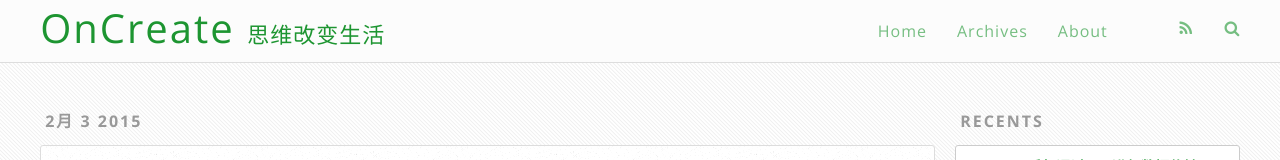
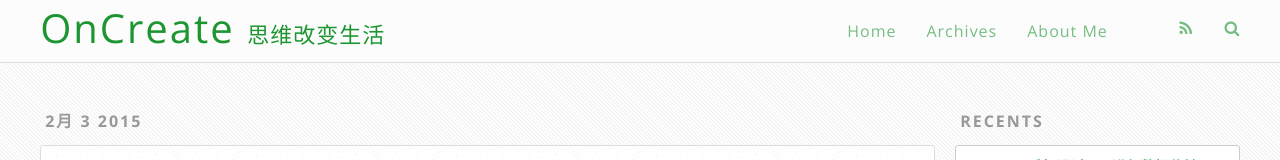
Before and after one commit to folee/folee.github.io, a plain HTML site: page 2015/02/03/Android手机通过wifi进行数据传输/index.html in a window 1280 px wide. Shown: the top 160 px of the page. Drawn offline with nearby package versions, Linux system fonts and the light colour scheme.

Commit message:
Site updated: 2015-02-03 20:11:01

```diff
--- a/2015/02/03/Android手机通过wifi进行数据传输/index.html
+++ b/2015/02/03/Android手机通过wifi进行数据传输/index.html
@@ -75,7 +75,7 @@ Eclipse设置语言为utf-8才能查看中文注释
 
           <a class="main-nav-link" href="/archives">Archives</a>
 
-          <a class="main-nav-link" href="/about">About</a>
+          <a class="main-nav-link" href="/about">About Me</a>
 
       </nav>
       <div id="search-form-wrap">
@@ -199,7 +199,7 @@ Eclipse设置语言为utf-8才能查看中文注释
 
     <a href="/archives" class="mobile-nav-link">Archives</a>
 
-    <a href="/about" class="mobile-nav-link">About</a>
+    <a href="/about" class="mobile-nav-link">About Me</a>
 
 </nav>
 
```
Also changed, not shown: about/index.html (+2 -2 lines), archives/2015/02/index.html (+2 -2 lines), archives/2015/index.html (+2 -2 lines), archives/index.html (+2 -2 lines), index.html (+2 -2 lines), tags/Wifi/index.html (+2 -2 lines).
